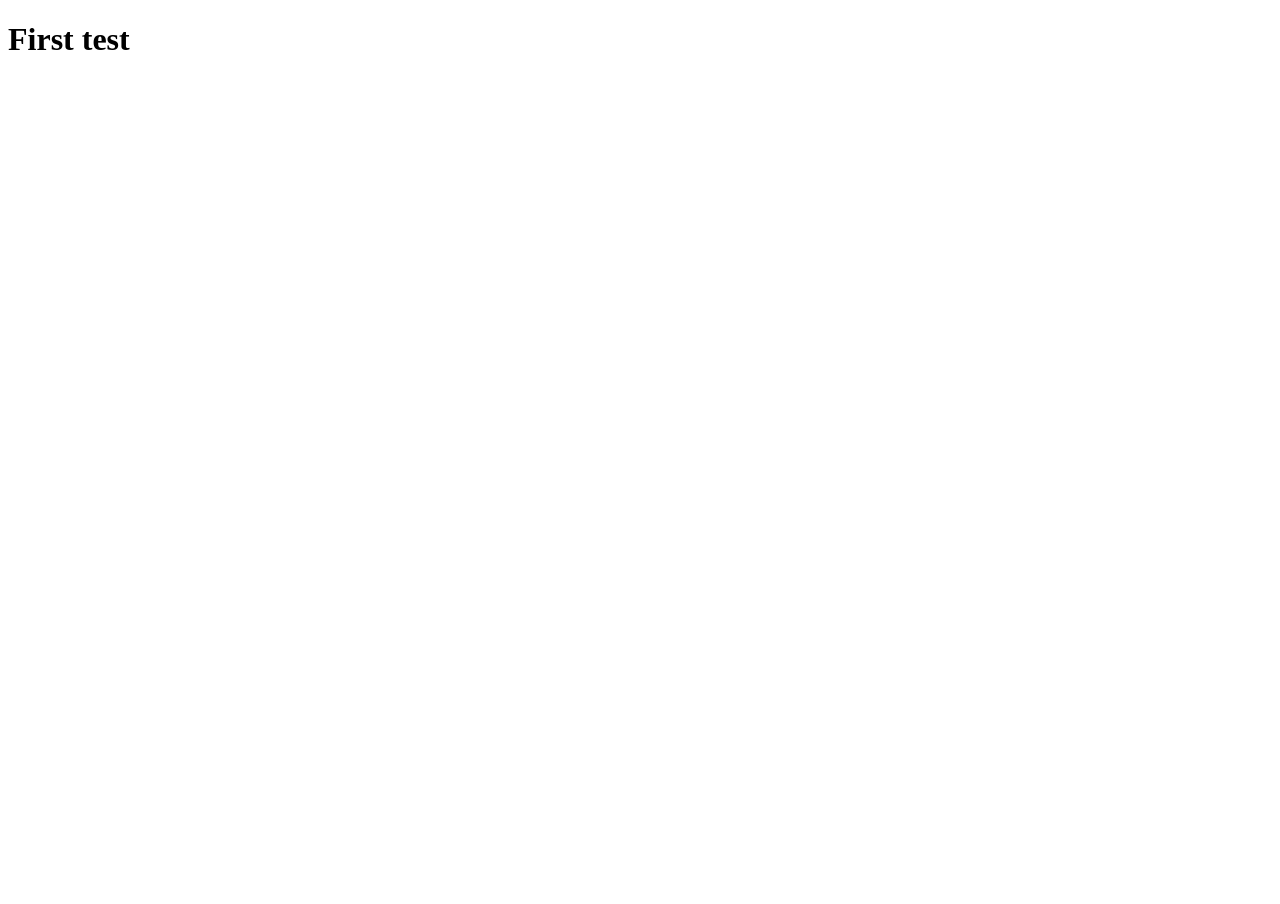
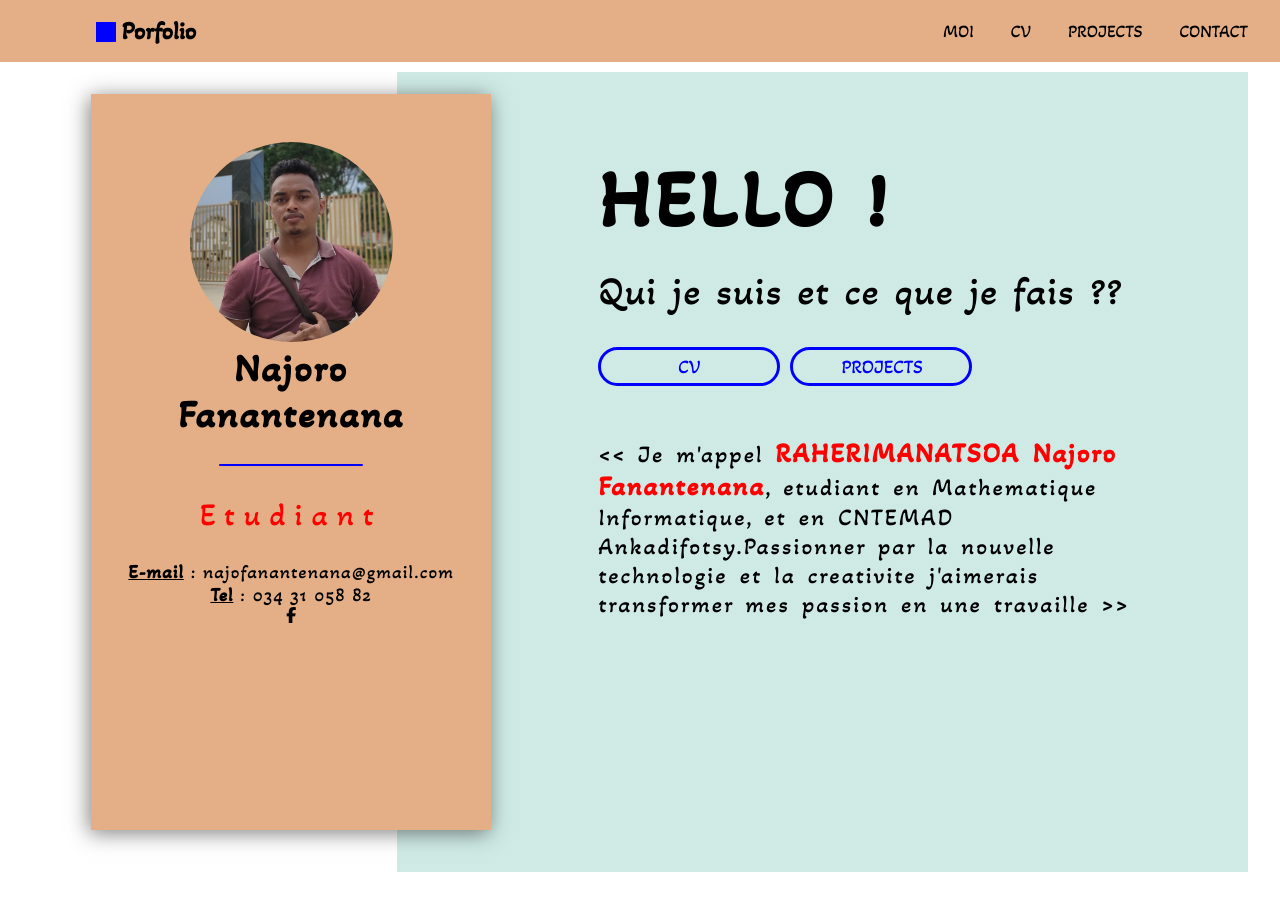
Before and after one commit to Najoro/NajoroFanantenana.github.io, a plain HTML site: page index.html in a window 1280 px wide. Before the commit the page ends 800 px from the top, so only its background shows below. Drawn offline with Linux system fonts and the light colour scheme.

Commit message:
porfolio

```diff
--- a/index.html
+++ b/index.html
@@ -1,12 +1,65 @@
 <!DOCTYPE html>
-<html lang="en">
+<html lang="fr">
 <head>
      <meta charset="UTF-8">
      <meta http-equiv="X-UA-Compatible" content="IE=edge">
      <meta name="viewport" content="width=device-width, initial-scale=1.0">
+
+     <link rel="stylesheet" href="style.css">
+     <link rel="stylesheet" href="./inserer/fontawesome-free-5.15.4-web/css/all.min.css">
      <title>Document</title>
 </head>
 <body>
-     <h1>First test</h1>
+     <header>
+          <h1>Porfolio</h1>
+          <div class="menu-bare">
+               <ul>
+                    <li>MOI</li>
+                    <li>CV</li>
+                    <li>PROJECTS</li>
+                    <li>CONTACT</li>
+               </ul>
+          </div>
+     </header>
+     <main>
+          <aside class="gauche box">
+               <div class="image">
+                    <img src="./inserer/njr.jpg" alt="" style="height: 200px;width:203px; border-radius:50%;">
+                    <h1 class ="nom">
+                         Najoro <br> Fanantenana
+                    </h1>
+               </div>
+               <div class="contact">
+                    <p>Etudiant</p>
+                    <ul>
+                         <li> <strong><u> E-mail</u></strong>  : najofanantenana@gmail.com</li>
+                         <li><strong><u>Tel</u></strong> : 034 31 058 82</li>
+                    </ul>
+               </div>
+               <footer>
+                    <i class="fa-brands fa-facebook-f"></i>
+               </footer>
+          </aside>
+          <aside class="droit box">
+               <h1>HELLO !</h1>
+               <h2>Qui je suis et ce que je fais ??</h2>
+               <div class="contenaire-btm">
+                    <input type="checkbox"  name="btm" id="cv">
+                    <label for="cv"class ="btm">CV</label>
+
+                    <input type="checkbox"  name="btm" id="project">
+                    <label for="project" class = "btm">PROJECTS</label>
+               </div>
+               <p>
+               << Je m'appel <span class ="nom">RAHERIMANATSOA Najoro Fanantenana</span>,
+                    etudiant en Mathematique Informatique,
+                    et en CNTEMAD Ankadifotsy.Passionner par
+                    la nouvelle technologie et la creativite
+                    j'aimerais transformer mes passion en une travaille >>
+               </p>
+          </aside>
+     </main>
+
+
 </body>
 </html>
--- /dev/null
+++ b/style.css
@@ -0,0 +1,167 @@
+:root{
+     --bg-1: #57b6a349;
+     --bg-2: #e4af87;
+}
+@font-face {
+     font-family: "font-1";
+     src: url(./inserer/Akaya_Telivigala/AkayaTelivigala-Regular.ttf);
+}
+*{
+     padding: 0;
+     margin: 0;
+     font-family:"font-1", serif;
+}
+ul li{
+     list-style: none;
+}
+body{
+     min-width: 100vh;
+}
+header{
+     display: flex;
+     justify-content: space-between;
+     align-items: center;
+     margin-bottom: 10px;
+     background: var(--bg-2);
+     padding: 1rem;
+}
+header h1{
+     font-size: 25px;
+     font-weight: bold;
+     position: relative;
+     width: auto;
+     padding-left: 1.6rem;
+     cursor: not-allowed;
+     margin-left: 5rem;
+}
+header h1::before{
+     content: "";
+     width: 20px;
+     height: 20px;
+     background: blue;
+     position: absolute;
+     top: 6px;
+     left: 0;
+}
+.menu-bare ul li{
+     display: inline;
+     margin: 0 1rem;
+     cursor: pointer;
+     font-size: 1.1rem;
+
+}
+.menu-bare ul li:hover{
+     color: blue;
+}
+main{
+     height: 100vh;
+     overflow: hidden;
+     display: grid;
+     margin: 2px 2rem 2rem;
+     grid-template-columns: 40% 60%;
+     background: linear-gradient( to left,var(--bg-1) 70%, #fff 30%);
+}
+.gauche{
+     width: 25rem;
+     background: var(--bg-2);
+     margin: 2rem auto;
+     text-align: center;
+     position: relative;
+     top: -0.6rem;
+     left: 1rem;
+     box-shadow: -2px 3px 20px 0px rgba(0, 0, 0, 0.5);
+}
+.image{
+     width: inherit;
+     margin: 3rem auto 2rem;
+     position: relative;
+}
+.image h1{
+     font-size: 2.4rem;
+     margin-bottom: 1.6rem;
+     letter-spacing: 2px;
+     color: #000;
+}
+.image::after{
+     content: "";
+     width: 9rem;
+     height: 2px;
+     position: absolute;
+     background: blue;
+     border-radius: 2rem;
+     transform: translateX(-50%);
+}
+.contact {
+     display: block;
+     width: inherit;
+     letter-spacing: 1px;
+     font-size: 1.2rem;
+}
+.contact p{
+     padding: 1.6rem 0;
+     font-size: 2rem;
+     color: red;
+     letter-spacing: 9px;
+}
+
+.droit{
+     padding: 5rem 5rem 0 5rem;
+}
+.droit h1{
+     font-size: 5rem;
+     margin-bottom: 1.2rem;
+     letter-spacing: 5px;
+}
+.droit h2{
+     font-size: 2.5rem;
+     letter-spacing: 1px;
+     word-spacing: 2px;
+     font-weight: normal;
+}
+.contenaire-btm{
+     margin: 2rem 2rem 2rem 0;
+     display: flex;
+}
+input[type="checkbox"]{
+     display: none;
+}
+.btm{
+     width: 5rem;
+     text-align: center;
+     border: 3px solid blue;
+     color: blue;
+     padding: 5px 3rem;
+     font-size: 1.2rem;
+     margin-right: 10px;
+     border-radius:20px;
+     transition: 0.2s linear;
+     cursor: pointer;
+}
+.btm:hover{
+     color: #fff;
+     background: blue;
+     font-weight: bold;
+     transform:scale(1.1);
+}
+.btm:active{
+     animation: anim 1s ease-in-out;
+}
+@keyframes anim {
+     from{
+          transform: scale(1);
+     }
+     to{
+          transform: scale(0.9);
+     }
+}
+.droit p{
+     padding-top:1.2rem ;
+     letter-spacing: 2px;
+     word-spacing: 3px;
+     font-size: 1.5rem;
+}
+.nom{
+     font-size: 1.7rem;
+     font-weight: bold;
+     color:red;
+}
```
Also changed, not shown: inserer/Akaya_Telivigala/AkayaTelivigala-Regular.ttf (added), inserer/Akaya_Telivigala/OFL.txt (added), inserer/njr.jpg (added).
